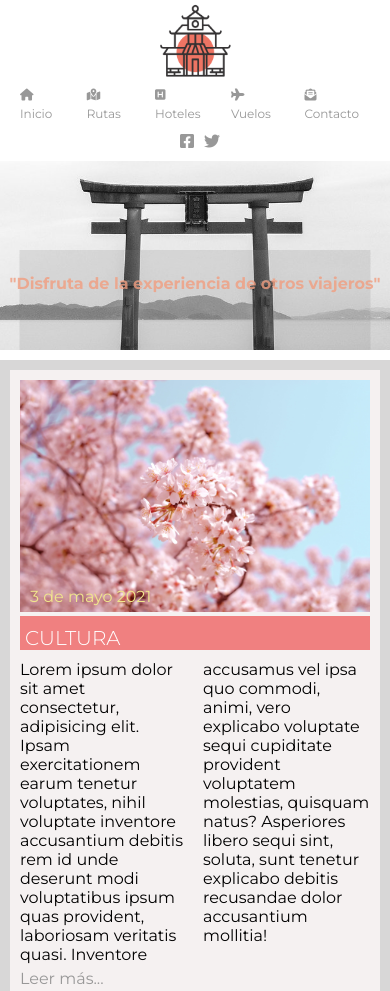
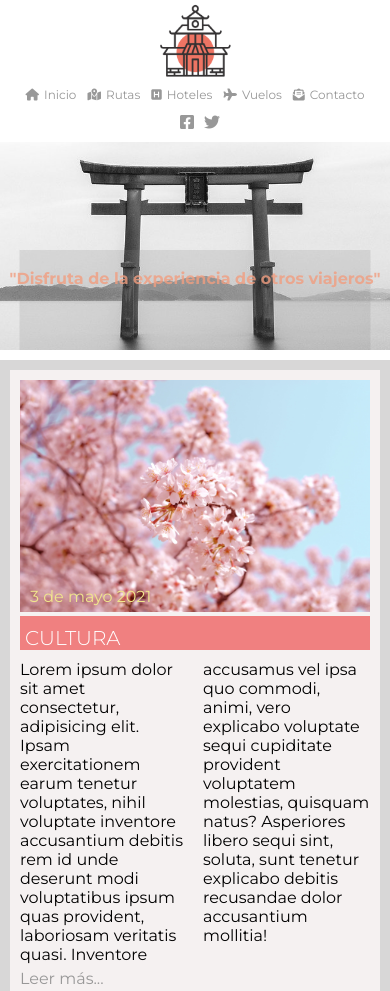
Before and after one commit to pedroaragaoleite/IT-Academy-Primero, a plain HTML site: page nivell-2/index.html in a window 390 px wide. Shown: the top 991 px of the page. Drawn offline with Linux system fonts and the light colour scheme.

Commit message:
CHANGE NAV LINKS JUSTIFY CONTENT

```diff
--- a/nivell-2/css/styles.css
+++ b/nivell-2/css/styles.css
@@ -52,12 +52,13 @@ body {
 
 .nav_links {
     display: flex;
+    justify-content: space-around;
+    width: 100%;
 }
 
-.nav_link:not(:last-child) {
-    margin-right: 80px;
+.nav_links a {
+    font-size: 14px;
 }
-
 
 .nav_link a i {
     margin-right: 5px;
@@ -117,12 +118,11 @@ body {
 }
 
 @media only screen and (max-width: 768px) {
-    .nav_link:not(:last-child) {
-        margin-right: 40px;
+    .nav_link a {
+        font-size: 12px;
     }
-
-    .nav_link a {
-        font-size: 14px;
+    .nav_showcase-title h1 {
+        font-size: 24px;
     }
 }
 
@@ -146,10 +146,6 @@ body {
 
     .nav_link a {
         font-size: 12px;
-    }
-
-    .nav_link:not(:last-child) {
-        margin-right: 20px;
     }
 
     .nav_social {
```
